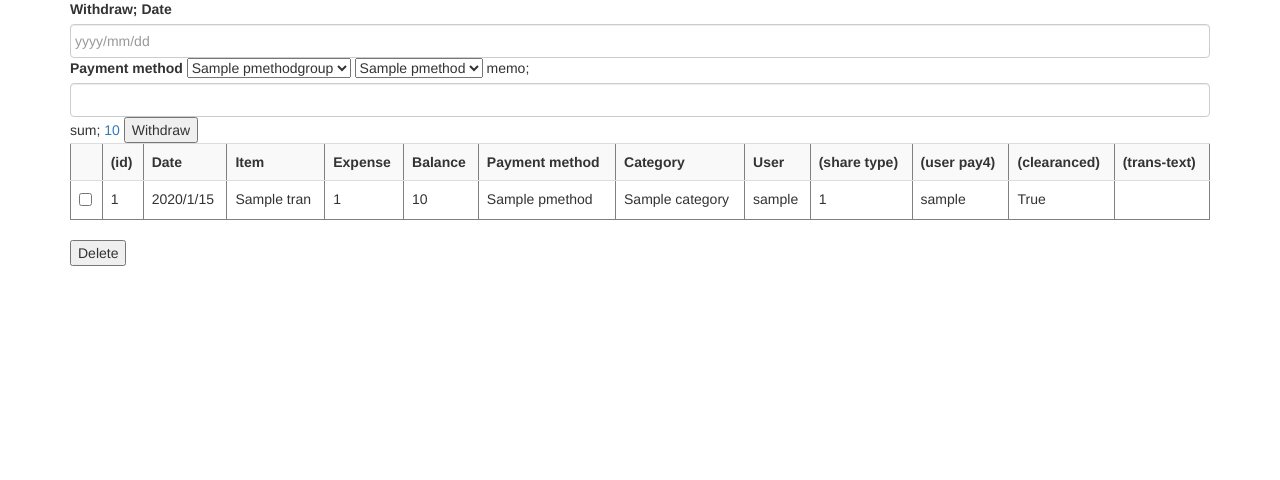
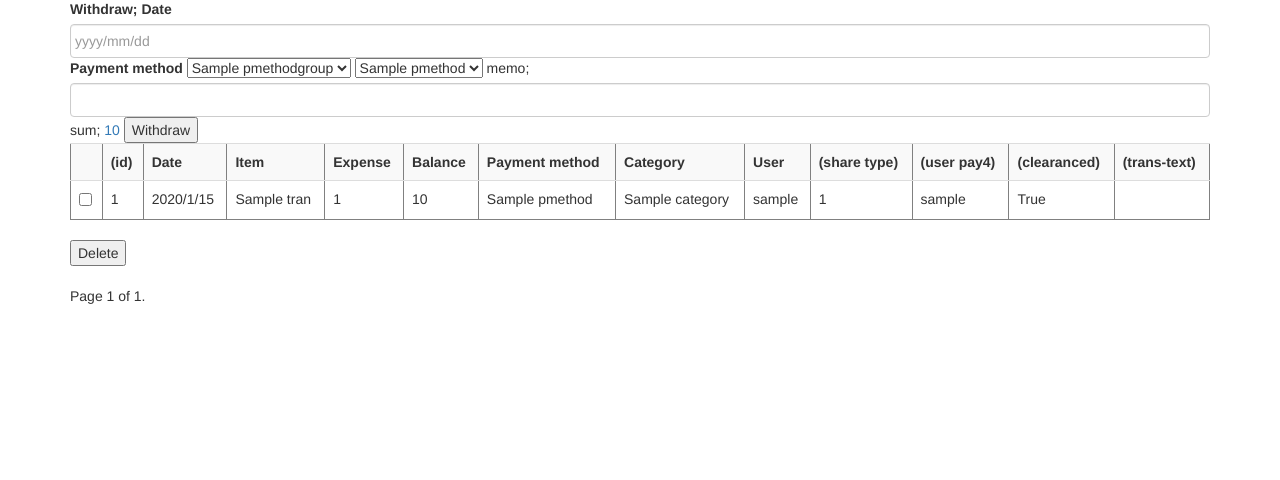
Before and after one commit to yauji/teller2, a Django app: page /t/list in a window 1280 px wide. Shown: the part 185-665 px from the top of the page. Run offline with Django 3.2, Linux system fonts and the light colour scheme; a user stored in the database is signed in; tables that the repository leaves empty hold one stand-in row (values such as "Sample post"); parts of the project's set-up code (start-up, migrations or seed data) failed here and were passed over; some libraries are stand-ins or nearby versions.

Commit message:
added paging.

```diff
--- a/trans/templates/trans/list.html
+++ b/trans/templates/trans/list.html
@@ -109,6 +109,22 @@ sum;
   <input type="submit" name="delete" value="Delete" />
 </form>
 
+<div class="pagination">
+  <span class="step-links">
+    {% if latest_trans_list.has_previous %}
+    <a href="?page={{ latest_trans_list.previous_page_number }}">previous</a>
+    {% endif %}
+
+    <span class="current">
+      Page {{ latest_trans_list.number }} of {{ latest_trans_list.paginator.num_pages }}.
+    </span>
+
+    {% if latest_trans_list.has_next %}
+    <a href="?page={{ latest_trans_list.next_page_number }}">next</a>
+    {% endif %}
+  </span>
+</div>
+
 {% endblock contents %}
 
 
--- a/trans/views.py
+++ b/trans/views.py
@@ -10,7 +10,7 @@ from django.db.models.deletion import ProtectedError
 #from django.db.IntegrityError import ProtectedError
 from django.contrib.auth.decorators import login_required
 from django.contrib.auth.models import User
-
+from django.core.paginator import Paginator, EmptyPage, PageNotAnInteger
 
 from .models import Trans, PmethodGroup, Pmethod, CategoryGroup, Category
 
@@ -346,12 +346,27 @@ def list(request):
         str_datefrom = ''
     """
 
-    context = {'latest_trans_list': latest_trans_list,\
+    paginator = Paginator(latest_trans_list, 2)
+
+    page = request.GET.get('page')
+    print(page)
+    try:
+        transs = paginator.page(page)
+    except PageNotAnInteger:
+        # If page is not an integer, deliver first page.
+        transs = paginator.page(1)
+    except EmptyPage:
+        # If page is out of range (e.g. 9999), deliver last page of results.
+        transs = paginator.page(paginator.num_pages)
+
+    #hoge
+    print(transs.number)
+
+    context = {'latest_trans_list': transs,\
                'pmethod_list': pmethod_list, 'pmgroup_list': pmgroup_list, \
                'categorygroup_list' : categorygroup_list , \
                'category_list' : category_list,\
                'datefrom' : str_datefrom,\
-               #'categorys' : categorys,\
     }
     return render(request, 'trans/list.html', context)
 
```
